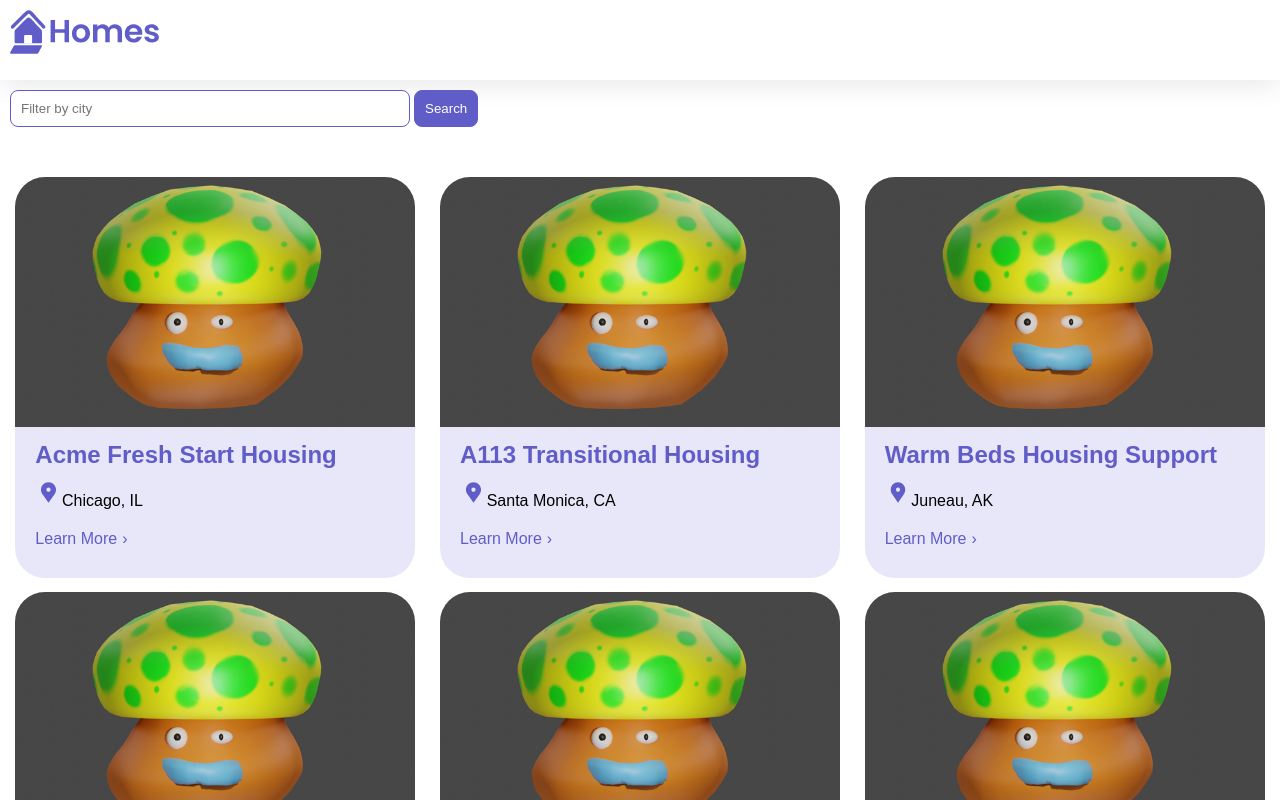
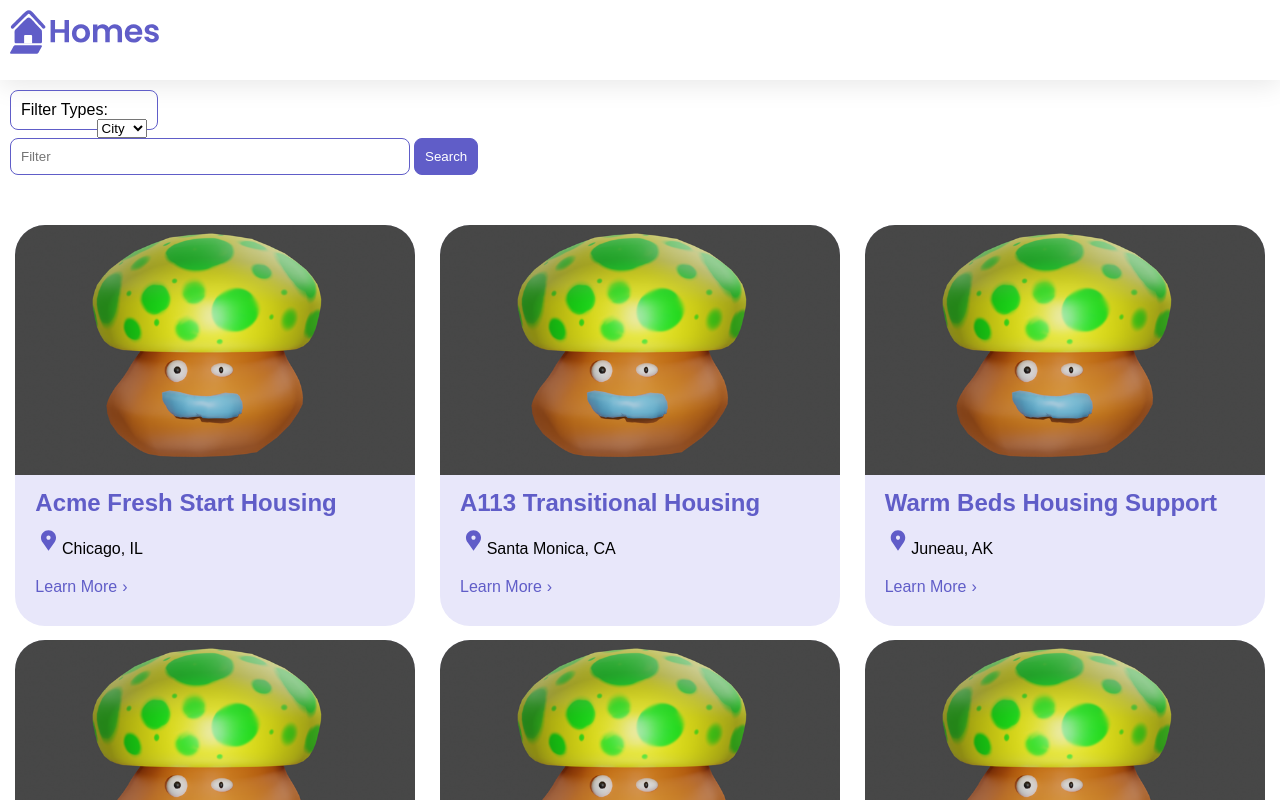
Before and after one commit to ksxjltze/angularing, an Angular app: page / in a window 1280 px wide. Shown: the top 800 px of the page. Built offline with nearby package versions, Linux system fonts and the light colour scheme.

Commit message:
filter thingy

```diff
--- a/src/app/home/home.component.css
+++ b/src/app/home/home.component.css
@@ -28,6 +28,7 @@
   .results {
     grid-template-columns: repeat(2, 1fr);
   }
+
   input[type="text"] {
     width: 70%;
   }
@@ -38,3 +39,22 @@
     grid-template-columns: 1fr;
   }
 }
+
+#filter-types {
+  margin-bottom: 0.5em;
+  width: 10%;
+
+  border: solid 1px var(--primary-color);
+  padding: 10px;
+  border-radius: 8px;
+  margin-right: 4px;
+
+  > #filter-types-label{
+    margin-right: 0.5em;
+  }
+
+  > #filter-types-select{
+    float: right;
+    width: 40%;
+  }
+}
--- a/src/app/home/home.component.ts
+++ b/src/app/home/home.component.ts
@@ -3,6 +3,12 @@ import { CommonModule } from '@angular/common';
 import { HousingLocationComponent } from '../housing-location/housing-location.component';
 import { HousingLocation } from '../housinglocation';
 import { HousingService } from '../housing.service';
+
+enum FilterType{
+    City = "CITY",
+    State = "STATE",
+    Name = "NAME"
+}
 
 @Component({
   selector: 'app-home',
@@ -13,14 +19,23 @@ import { HousingService } from '../housing.service';
   ],
   template: `
   <section>
+    <div id="filter-types">
+      <label for="filter-types" id="filter-types-label">Filter Types:</label>
+      <select id="filter-types-select" #filter_type (change)="filterSelected(filter_type.value)">
+        <option value="City">City</option>
+        <option value="State">State</option>
+        <option value="Name">Name</option>
+      </select>
+    </div>
     <form>
-      <input type="text" placeholder="Filter by city">
-      <button class="primary" type="button">Search</button>
+      <input type="text" placeholder="Filter" #filter>
+      <button class="primary" type="button" (click)="filterResults(filter.value)">Search</button>
     </form>
   </section>
+
   <section class="results">
     <app-housing-location
-      *ngFor="let housingLocation of housingLocationList"
+      *ngFor="let housingLocation of filteredLocationList"
       [housingLocation]="housingLocation">
     </app-housing-location>
   </section>
@@ -29,10 +44,36 @@ import { HousingService } from '../housing.service';
 })
 export class HomeComponent {
   housingLocationList: HousingLocation[] = [];
+  filteredLocationList: HousingLocation[] = [];
   housingService: HousingService = inject(HousingService);
+
+  filterType: string = "City";
 
   constructor() {
     this.housingLocationList = this.housingService.getAllHousingLocations();
+    this.filteredLocationList = this.housingLocationList;
+  }
+
+  filterResults(text: string){
+    if (!text){
+      this.filteredLocationList = this.housingLocationList;
+    }
+
+    switch(this.filterType){
+      case "City":
+        this.filteredLocationList = this.housingLocationList.filter(housingLocation => housingLocation?.city.toLowerCase().includes(text.toLowerCase()));
+        break;
+      case "State":
+        this.filteredLocationList = this.housingLocationList.filter(housingLocation => housingLocation?.state.toLowerCase().includes(text.toLowerCase()));
+        break;
+      case "Name":
+        this.filteredLocationList = this.housingLocationList.filter(housingLocation => housingLocation?.name.toLowerCase().includes(text.toLowerCase()));
+        break;
+    }
+  }
+
+  filterSelected(filter: string){
+    this.filterType = filter;
   }
 
 }
```
Lines whose indentation alone changed are shown as unchanged.
